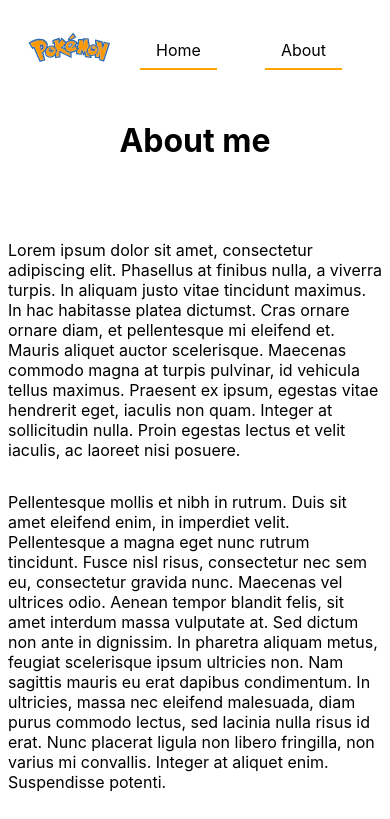
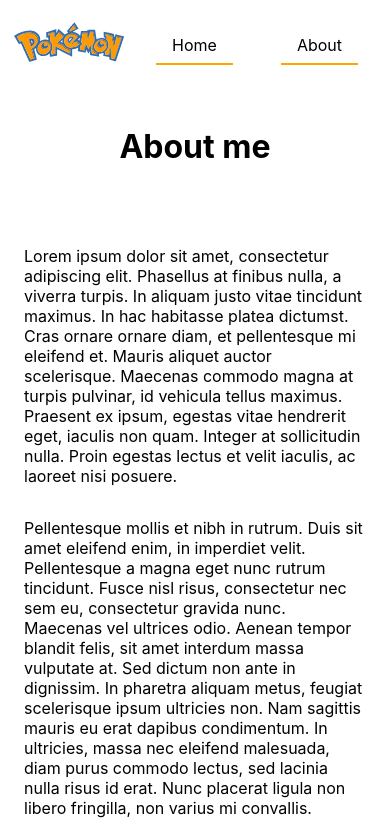
Before and after one commit to ThiagoFragata/poke-dev, a Next.js app: page /about in a window 390 px wide. Shown: the top 819 px of the page. Built offline with nearby package versions, Linux system fonts and the light colour scheme.

Commit message:
project fineshed

```diff
--- a/src/pages/about.js
+++ b/src/pages/about.js
@@ -3,7 +3,7 @@ import Head from 'next/head'
 import Navbar from '../components/Navbar';
 import Container from '../components/Container';
 
-import styles from '../styles/Home.module.scss'
+import styles from '../styles/About.module.scss'
 
 
 export default function Sobre() {
--- /dev/null
+++ b/src/styles/About.module.scss
@@ -0,0 +1,44 @@
+.container {
+  min-height: 100vh;
+  padding: 0 0.5rem;
+  display: flex;
+  flex-direction: column;
+  justify-content: center;
+  align-items: center;
+
+  max-width: 1024px;
+  width: 100%;
+
+  main {
+    width: 100%;
+
+    padding: 1rem;
+
+    flex: 1;
+    display: flex;
+    flex-direction: column;
+    justify-content: center;
+
+    h1 {
+      text-align: center;
+
+      margin-bottom: 4rem;
+    }
+  }
+
+  footer {
+    width: 100%;
+    height: 100px;
+    border-top: 1px solid #eaeaea;
+    display: flex;
+    justify-content: center;
+    align-items: center;
+
+    a {
+      display: flex;
+      justify-content: center;
+      align-items: center;
+      flex-grow: 1;
+    }
+  }
+}
--- a/src/styles/Home.module.scss
+++ b/src/styles/Home.module.scss
@@ -10,28 +10,6 @@
   width: 100%;
 
   margin: 0 auto;
-
-  header {
-    width: 100%;
-    padding: 1rem;
-
-    display: flex;
-    align-items: center;
-    justify-content: space-between;
-
-    a {
-      margin: 0 1.5rem;
-      padding: 0.5rem 1rem;
-
-      border-bottom: 2px solid orange;
-      transition: all 0.2s;
-
-      &:hover {
-      border: 2px solid orange;
-      border-radius: 10px;
-      }
-    }
-  }
 
   main {
     width: 100%;
@@ -84,3 +62,45 @@
     }
   }
 }
+
+
+@media (max-width: 400px) {
+  .container {
+    main {
+      width: 100%;
+
+      padding: 1rem;
+
+      flex: 1;
+      display: flex;
+      flex-direction: column;
+      justify-content: center;
+
+      h1 {
+        text-align: center;
+
+        margin-bottom: 4rem;
+      }
+
+      div.pokemons {
+      display: grid;
+      grid-template-columns: repeat(2, 1fr);
+
+        div {
+        padding: 0.5rem;
+        margin: 0.5rem 0;
+
+        text-align: center;
+          a {
+            padding: 0.5rem;
+            transition: all 0.2s;
+
+            &:hover {
+              border-bottom: 2px solid orange;
+            }
+          }
+        }
+      }
+    }
+  }
+}
```
Also changed, not shown: src/pages/pokemon/[id].js (+8 -9 lines), 1 other file (tests, documents, lock files or other folders).
